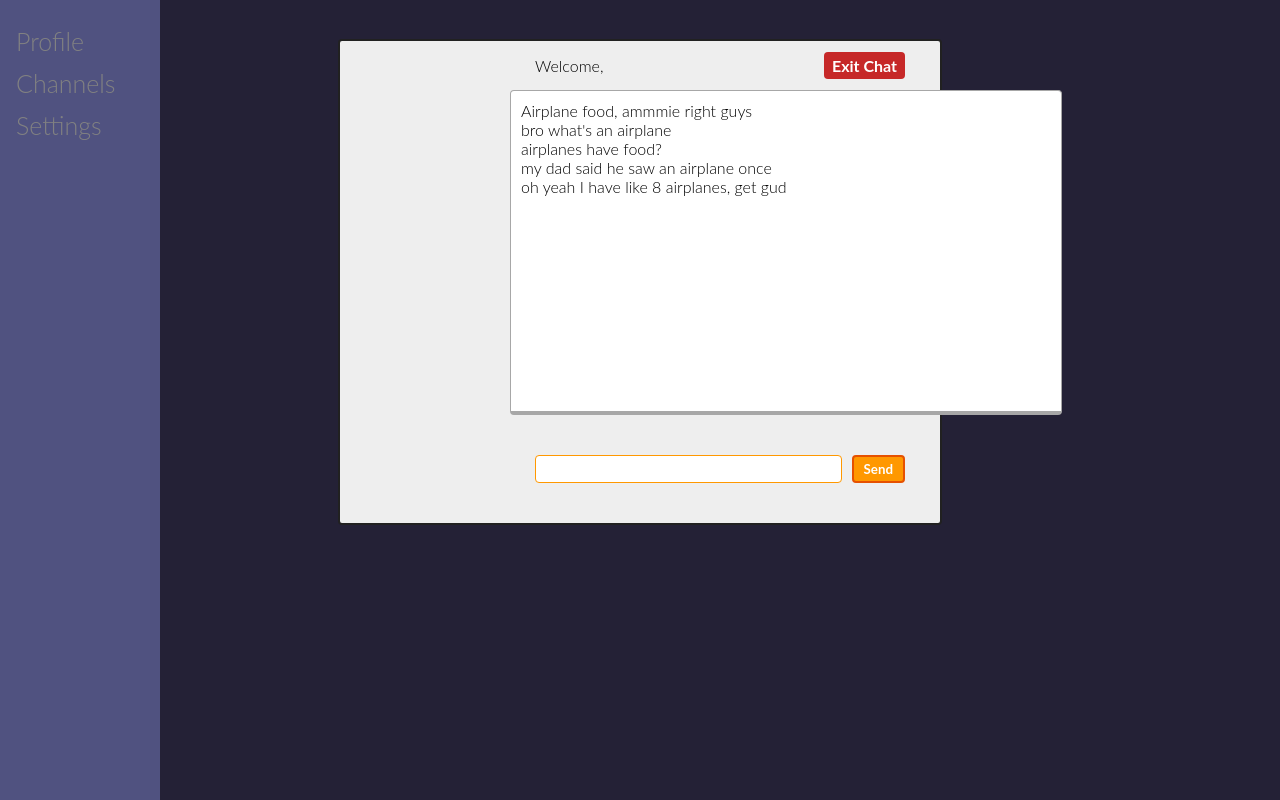
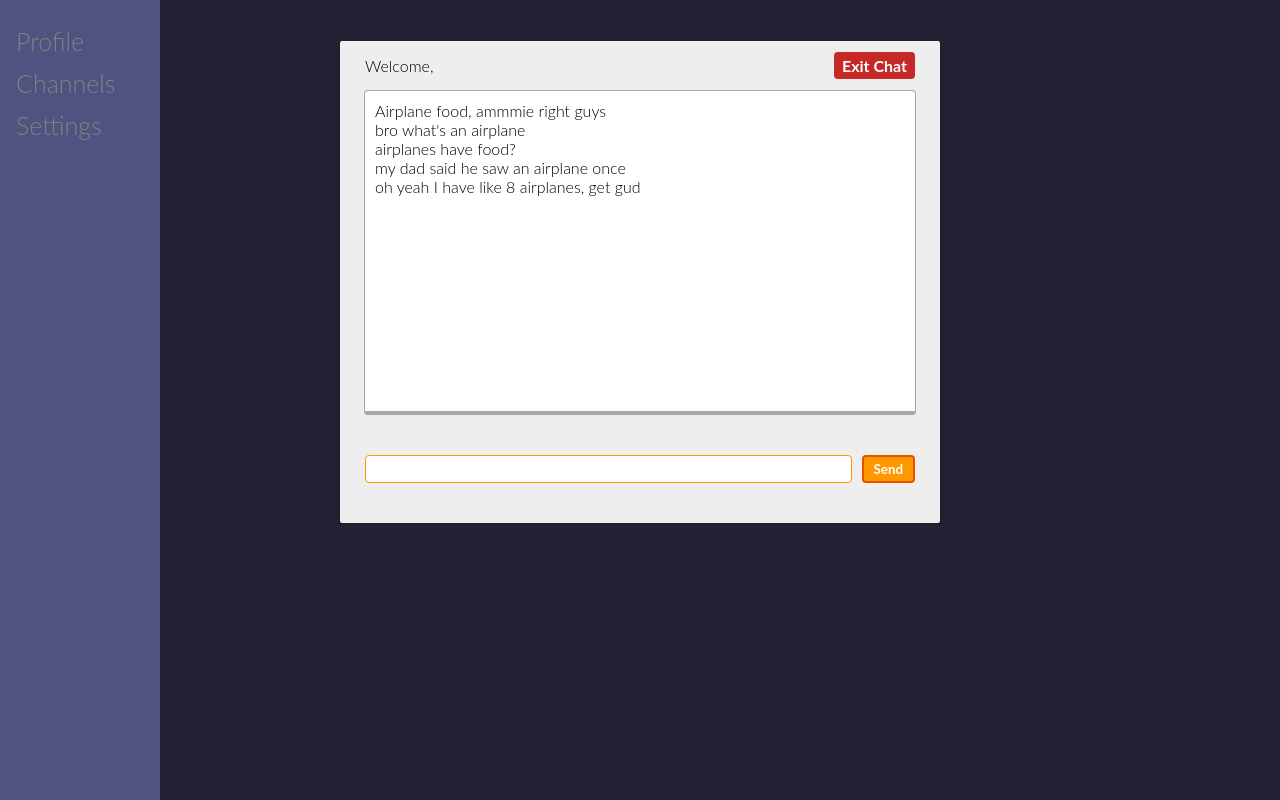
Before and after one commit to shastro/cuddly-barnacle, a Flask app: page /messages in a window 1280 px wide. Run offline with Flask 2, Linux system fonts and the light colour scheme.

Commit message:
Fixed some CSS styling

```diff
--- a/src/static/styles/default.css
+++ b/src/static/styles/default.css
@@ -176,10 +176,10 @@
   }
 
   /* Style page content */
-  .main {
+  /* .main {
     margin-left: 160px; /* Same as the width of the sidebar */
     padding: 0px 10px;
-  }
+  } */
 
   /* On smaller screens, where height is less than 450px, change the style of the sidebar (less padding and a smaller font size) */
   @media screen and (max-height: 450px) {
```
